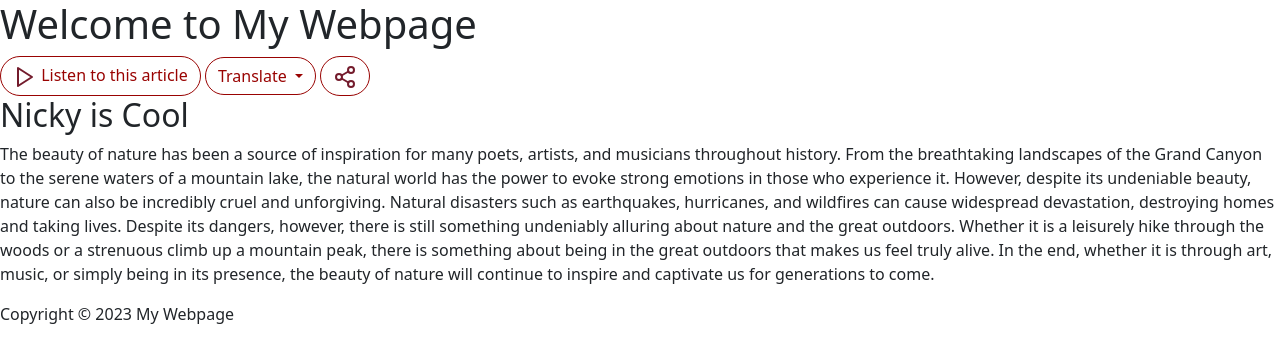
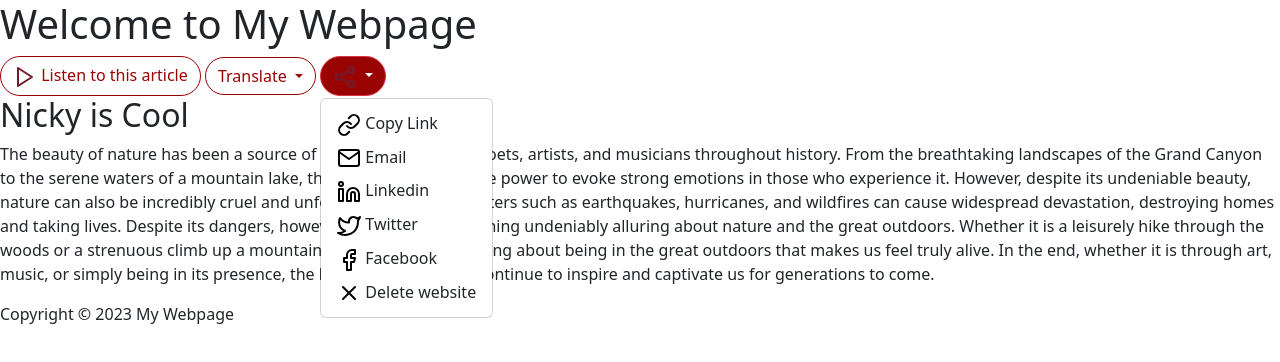
Before and after one commit to njhama/njhama.github.io, a plain HTML site: page subpage.html in a window 1280 px wide. Both pictures are taken after a click on the button 345 px from the left and 75 px from the top of the page. Drawn offline with nearby package versions, Linux system fonts and the light colour scheme.

Commit message:
added share buttons

```diff
--- a/subpage.html
+++ b/subpage.html
@@ -55,9 +55,19 @@
           </div>
 
           <!--Share-->
-          <button type="button" class="btn btn-outline-danger">
-            <img id = "share_btn" src="share.svg" alt="">
-          </button>
+          <div class="btn-group">
+            <button type="button" class="btn btn-outline-danger dropdown-toggle" data-bs-toggle="dropdown" aria-expanded="false">
+              <img id = "share_btn" src="share.svg" alt="">
+            </button>
+            <ul class="dropdown-menu">
+              <li><a class="dropdown-item" href="#"><img src="images/link.svg" alt=""> Copy Link</a></li>
+              <li><a class="dropdown-item" href="#"><img src="images/mail.svg" alt=""> Email</a></li>
+              <li><a class="dropdown-item" href="#"><img src="images/linkedin.svg" alt=""> Linkedin</a></li>
+              <li><a class="dropdown-item" href="#"><img src="images/twitter.svg" alt=""> Twitter</a></li>
+              <li><a class="dropdown-item" href="#"><img src="images/facebook.svg" alt=""> Facebook</a></li>
+              <li><a class="dropdown-item" href="#"><img src="images/x.svg" alt=""> Delete website</a></li>
+            </ul>
+          </div>
         </nav>
       </header>
 
```
Also changed, not shown: images/facebook.svg (added), images/link.svg (added), images/linkedin.svg (added), images/mail.svg (added), images/twitter.svg (added), images/x.svg (added).
